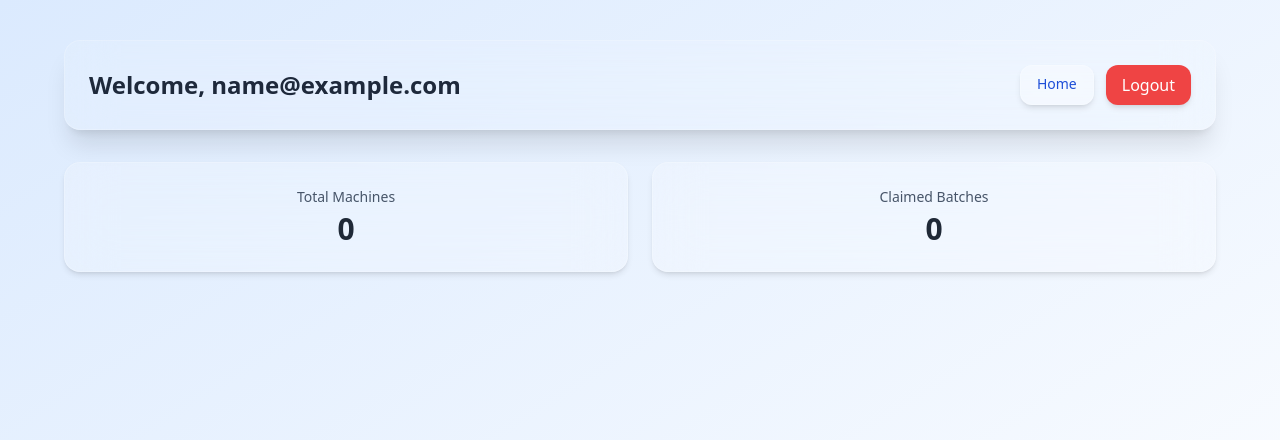
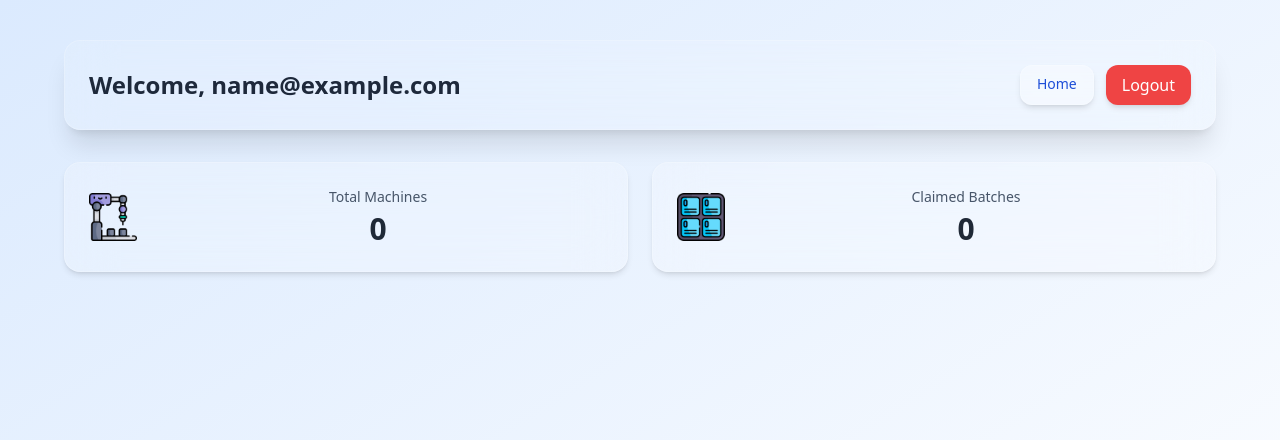
Before and after one commit to gigtarget/maintaineh, a Flask app: page /user/dashboard in a window 1280 px wide. Shown: the top 440 px of the page. Run offline with Flask 3, Linux system fonts and the light colour scheme; the visitor is signed in with stand-in values (Sample User, id 1); data that the repository does not hold is empty; some libraries are stand-ins or nearby versions.

Commit message:
Update user_dashboard.html

```diff
--- a/app/templates/user_dashboard.html
+++ b/app/templates/user_dashboard.html
@@ -29,13 +29,22 @@
   <div class="max-w-6xl mx-auto">
     <!-- Summary Cards -->
     <div class="grid grid-cols-1 sm:grid-cols-2 gap-6 mb-8">
-      <div class="bg-white/20 backdrop-blur-xl border border-white/20 rounded-2xl shadow-md p-6 text-center">
-        <h2 class="text-sm text-slate-600 mb-1">Total Machines</h2>
-        <p class="text-3xl font-semibold">{{ batches | selectattr('machine') | list | length }}</p>
+      <!-- Total Machines Card -->
+      <div class="bg-white/20 backdrop-blur-xl border border-white/20 rounded-2xl shadow-md p-6 flex items-center gap-4">
+        <img src="{{ url_for('static', filename='emb assets/machine.png') }}" alt="machine" class="h-12 w-12">
+        <div class="text-center w-full">
+          <h2 class="text-sm text-slate-600 mb-1">Total Machines</h2>
+          <p class="text-3xl font-semibold">{{ batches | selectattr('machine') | list | length }}</p>
+        </div>
       </div>
-      <div class="bg-white/20 backdrop-blur-xl border border-white/20 rounded-2xl shadow-md p-6 text-center">
-        <h2 class="text-sm text-slate-600 mb-1">Claimed Batches</h2>
-        <p class="text-3xl font-semibold">{{ batches | length }}</p>
+
+      <!-- Claimed Batches Card -->
+      <div class="bg-white/20 backdrop-blur-xl border border-white/20 rounded-2xl shadow-md p-6 flex items-center gap-4">
+        <img src="{{ url_for('static', filename='emb assets/batch.png') }}" alt="batch" class="h-12 w-12">
+        <div class="text-center w-full">
+          <h2 class="text-sm text-slate-600 mb-1">Claimed Batches</h2>
+          <p class="text-3xl font-semibold">{{ batches | length }}</p>
+        </div>
       </div>
     </div>
 
```
